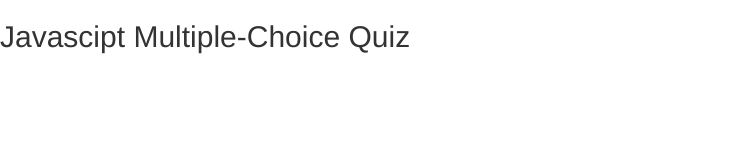
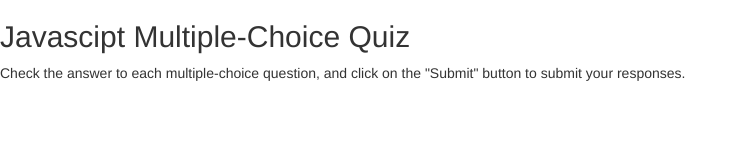
Before and after one commit to Kkituni/Quiz-Board, a plain HTML site: page index.html in a window 1280 px wide. Shown: the whole page, without its empty margins (0-744 px from the left). Drawn offline with Linux system fonts and the light colour scheme; files that its build step writes are made by us from their sources.

Commit message:
Added form for the multiple-choice quiz

```diff
--- a/index.html
+++ b/index.html
@@ -16,5 +16,9 @@
 
 <div id="results">
 
+  <form method="post" subject = "Javascipt Multiple-Choice Quiz" enctype="text/plain">
+   Check the answer to each multiple-choice question, and click on the "Submit" button to submit your responses.
+
+
   </body>
 </html>
```
